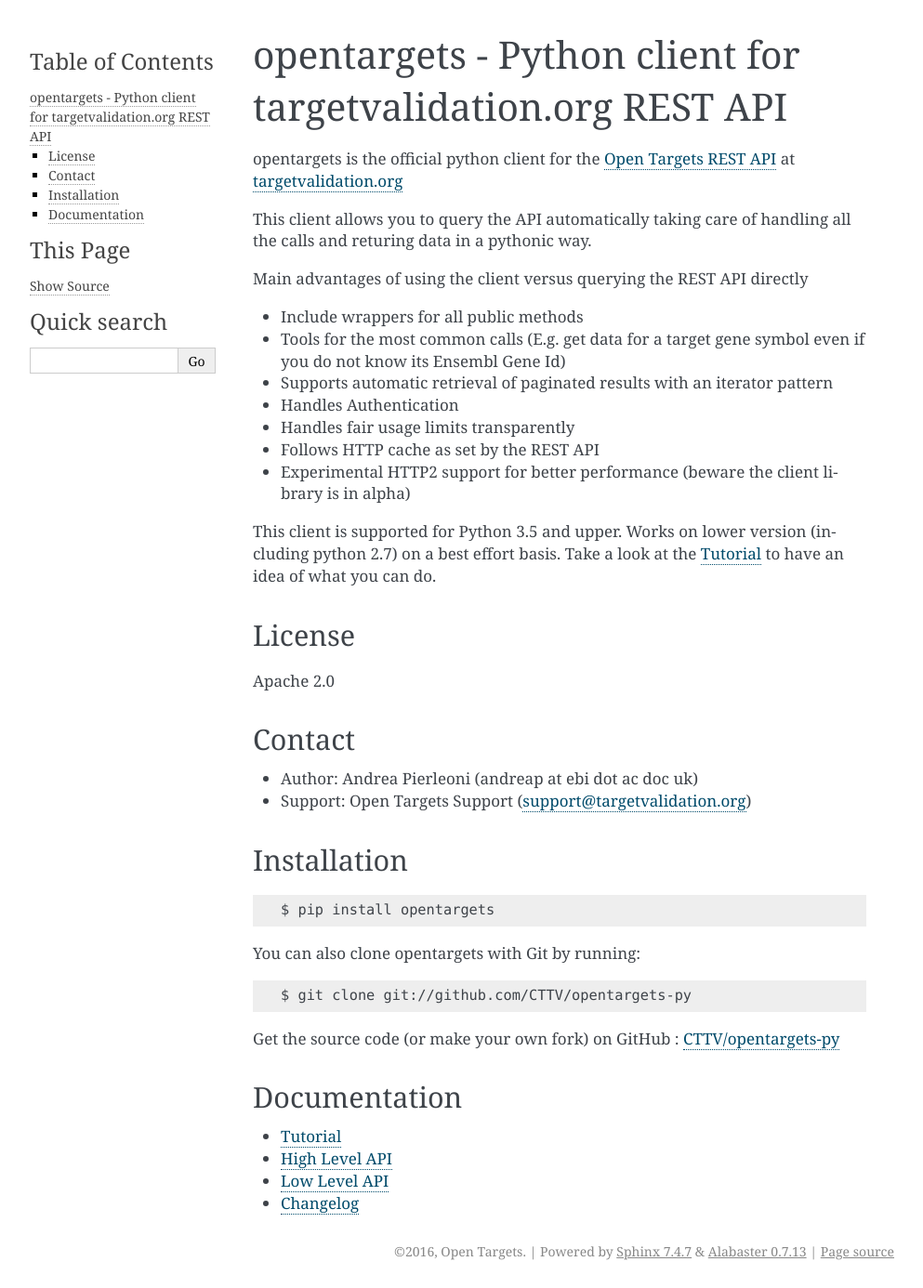
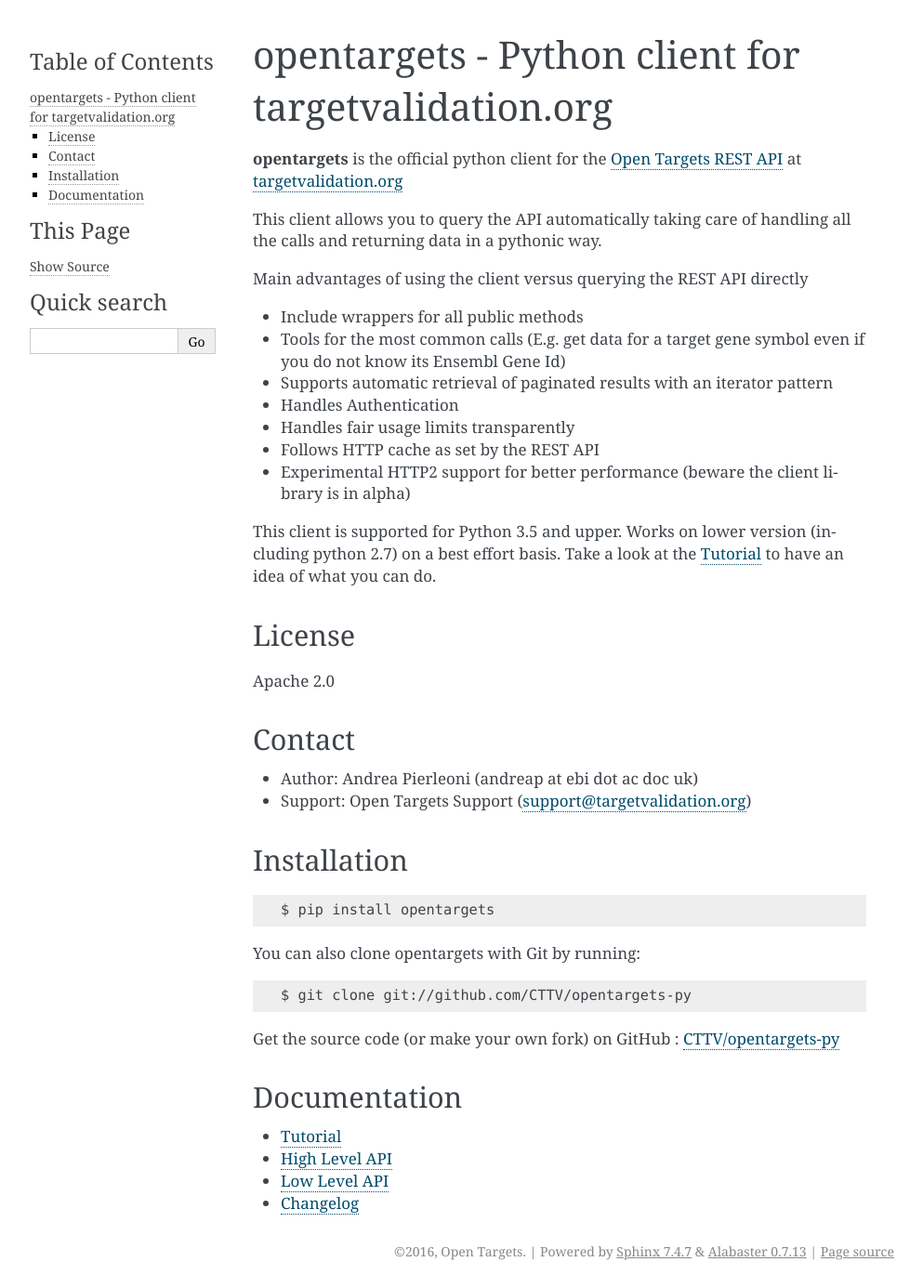
Before and after one commit to opentargets-archive/opentargets-py, a Sphinx documentation site: the page built from docs/source/index.rst, in a window 1280 px wide. Shown: the whole page at 93% size, without its empty margins (148-1141 px from the left). Built offline with Sphinx 7.4.7, drawn with Linux system fonts in a browser that asks for light colours.

Commit message:
improved docs

```diff
--- a/docs/source/index.rst
+++ b/docs/source/index.rst
@@ -3,18 +3,18 @@
    You can adapt this file completely to your liking, but it should at least
    contain the root `toctree` directive.
 
-=============================================================
-opentargets - Python client for targetvalidation.org REST API
-=============================================================
+====================================================
+opentargets - Python client for targetvalidation.org
+====================================================
 
 .. toctree::
    :maxdepth: 2
 
 
-opentargets is the official python client for the `Open Targets REST API`_ at `targetvalidation.org`_
+**opentargets** is the official python client for the `Open Targets REST API`_ at `targetvalidation.org`_
 
 This client allows you to query the API automatically taking care of handling all
-the calls and returing data in a pythonic way.
+the calls and returning data in a pythonic way.
 
 Main advantages of using the client versus querying the REST API directly
 
```
